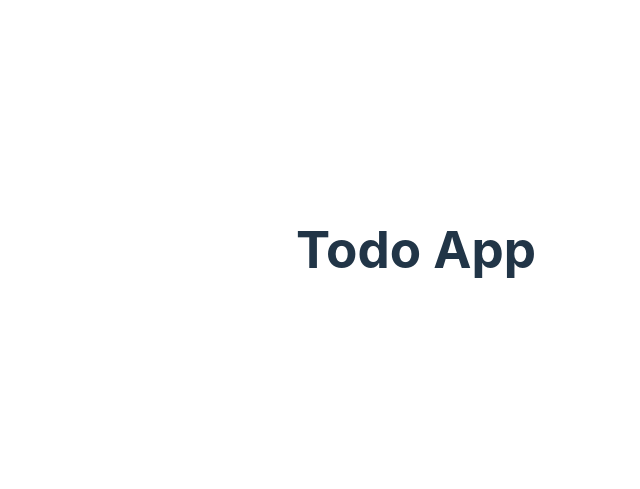
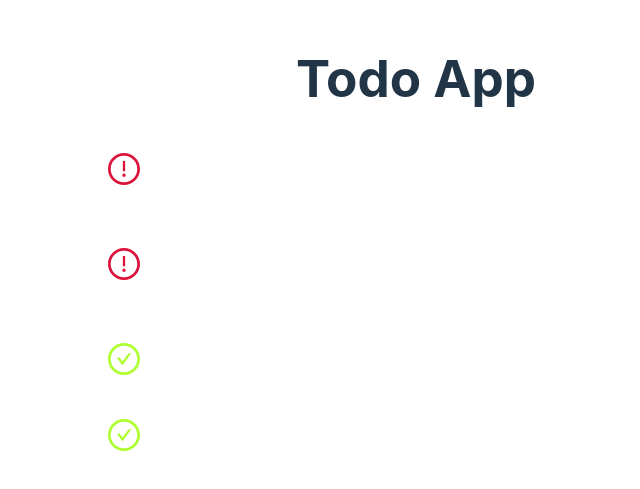
Before and after one commit to alzca1/todo-front, a React (Vite) app: page / in a window 1280 px wide. Shown: the part 151-640 px from the top of the page, without its empty margins (224-864 px from the left). Built offline with nearby package versions, Linux system fonts and the light colour scheme.

Commit message:
created TodoList component to render the todos gotten from the server, register changes in each of the todos and render them in order

```diff
--- a/src/interfaces/components/TodoList.tsx
+++ b/src/interfaces/components/TodoList.tsx
@@ -1,5 +1,60 @@
+import { useState } from "react";
+import TodoItem from "./TodoItem";
+import { Todo } from "../../domain/Todo";
+
+const sortTodos = (todos: Todo[]): Todo[] => {
+  return todos.sort((a, b) => Number(a.completed) - Number(b.completed));
+};
+
+const todos = [
+  {
+    id: 1,
+    title: "Do the dishes",
+    completed: false,
+    dateCreated: new Date(),
+    dateCompleted: new Date(),
+  },
+  {
+    id: 2,
+    title: "Take the dog out for a walk",
+    completed: true,
+    dateCreated: new Date(),
+    dateCompleted: new Date(),
+  },
+  {
+    id: 3,
+    title: "Do the dishes",
+    completed: true,
+    dateCreated: new Date(),
+    dateCompleted: new Date(),
+  },
+  {
+    id: 4,
+    title: "Order a pizza before the football match",
+    completed: false,
+    dateCreated: new Date(),
+    dateCompleted: new Date(),
+  },
+];
+
 const TodoList: React.FC = () => {
-  return <></>;
+  const [todosList, setTodosList] = useState<Todo[]>(todos);
+
+  function handleUpdateTodo(updatedTodo: Todo): void {
+    const updatedTodos = todosList.map((todo) => (todo.id === updatedTodo.id ? updatedTodo : todo));
+
+    const sortedTodos = sortTodos(updatedTodos);
+
+    setTodosList(sortedTodos);
+  }
+
+  return (
+    <>
+      {todosList.map((todo) => {
+        return <TodoItem todo={todo} key={todo.id} handleUpdateTodo={handleUpdateTodo} />;
+      })}
+    </>
+  );
 };
 
 export default TodoList;
--- a/src/interfaces/pages/Home.tsx
+++ b/src/interfaces/pages/Home.tsx
@@ -1,9 +1,12 @@
 import React from "react";
+import TodoItem from "../components/TodoItem";
+import TodoList from "../components/TodoList";
 
 const Home: React.FC = () => {
   return (
     <>
       <h1>Todo App</h1>
+      <TodoList />
     </>
   );
 };
```
